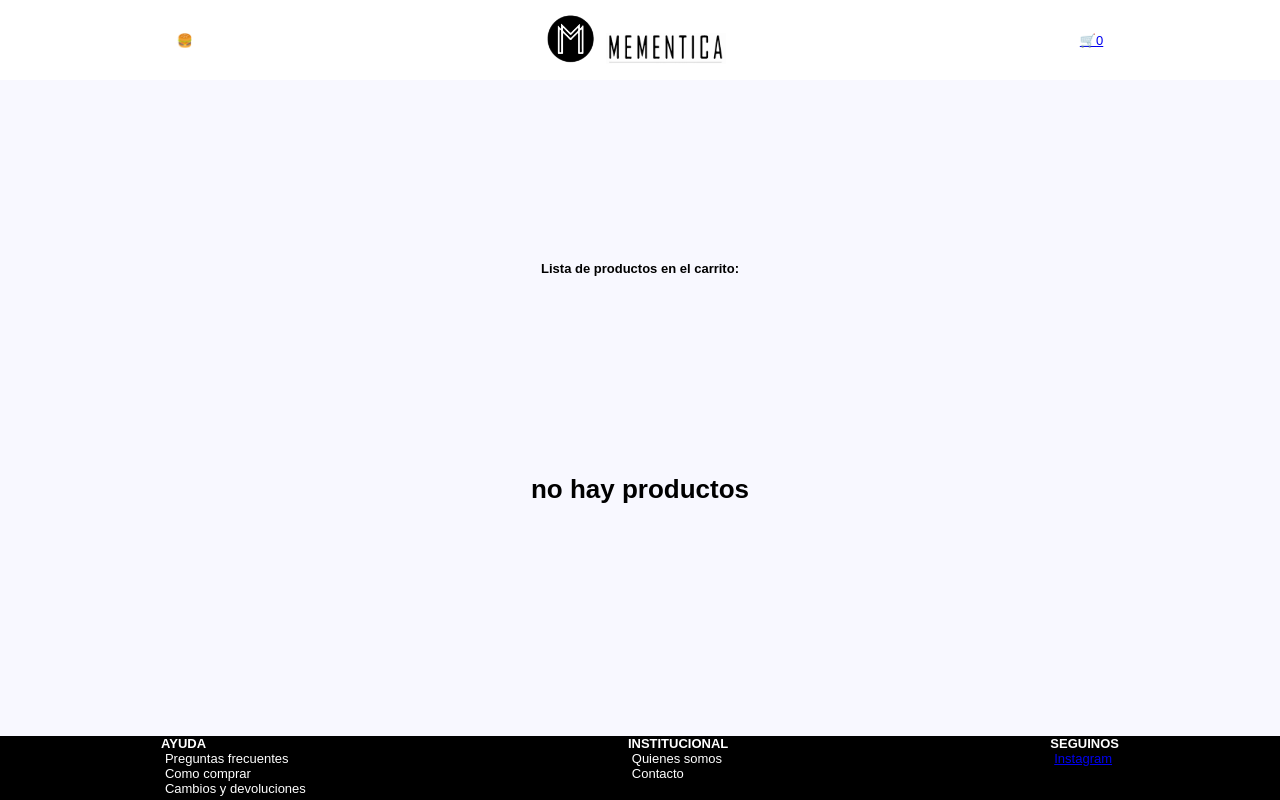
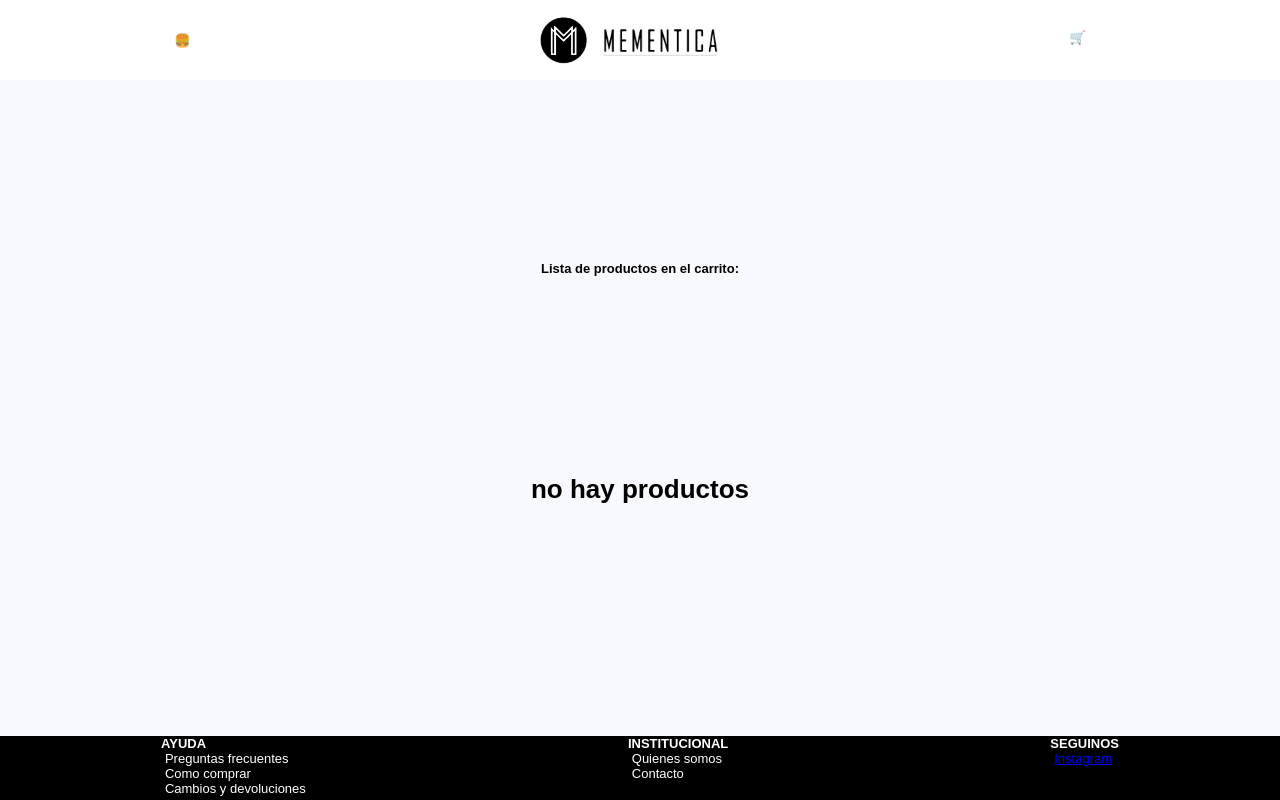
Before and after one commit to F-Scienza/mementica3D, a React (Create React App) app: page /Cart in a window 1280 px wide. Built offline with nearby package versions, Linux system fonts and the light colour scheme.

Commit message:
header styles

```diff
--- a/src/Components/Header/Header.css
+++ b/src/Components/Header/Header.css
@@ -13,11 +13,31 @@
 .header-logos-container{
     display: flex;
     align-items: center;
+    justify-content: center;
 }
 .header-logo{
     width: 120px;
+    margin-top: 4px;
 }
 .header-logo2{
     width: 50px;
-    margin-right: 10px;
+    margin-right: 12px;
 }
+.cart{
+    display: flex;
+    flex-direction: row;
+    text-decoration: none;
+}
+.cart-alert{
+    color: white;
+    background-color: red;
+    width: 20px;
+    height: 20px;
+    border-radius: 50%;
+    display: flex;
+    justify-content: center;
+    align-items: center;
+}
+.none-alert{
+    background-color: white;
+}
--- a/src/Components/Header/index.jsx
+++ b/src/Components/Header/index.jsx
@@ -11,17 +11,23 @@ function Header() {
     return (
 			<div className="header-container">
 				<div className="burger-nav">🍔</div>
-				<div className="header-logos-container">
-					<Link to="/">
-						<img className="header-logo2" src={MLogo} alt="logo" />
-						<img className="header-logo" src={BlackLogo} alt="logo" />
-					</Link>
-				</div>
-				<div className="chart">
+				<Link className="header-logos-container" to="/">
+					<img className="header-logo2" src={MLogo} alt="logo" />
+					<img className="header-logo" src={BlackLogo} alt="logo" />
+				</Link>
+				<div>
 					{' '}
-					<Link to="/Cart">
-						<span>🛒</span>
-						<span>{cart.length}</span>
+					<Link className="cart" to="/Cart">
+						🛒
+						{cart.length > 0 ? (
+							<div className="cart-alert">
+								<span>{cart.length}</span>
+							</div>
+						) : (
+							<div className="cart-alert none-alert">
+								<span>{cart.length}</span>
+							</div>
+						)}
 					</Link>
 				</div>
 			</div>
```
